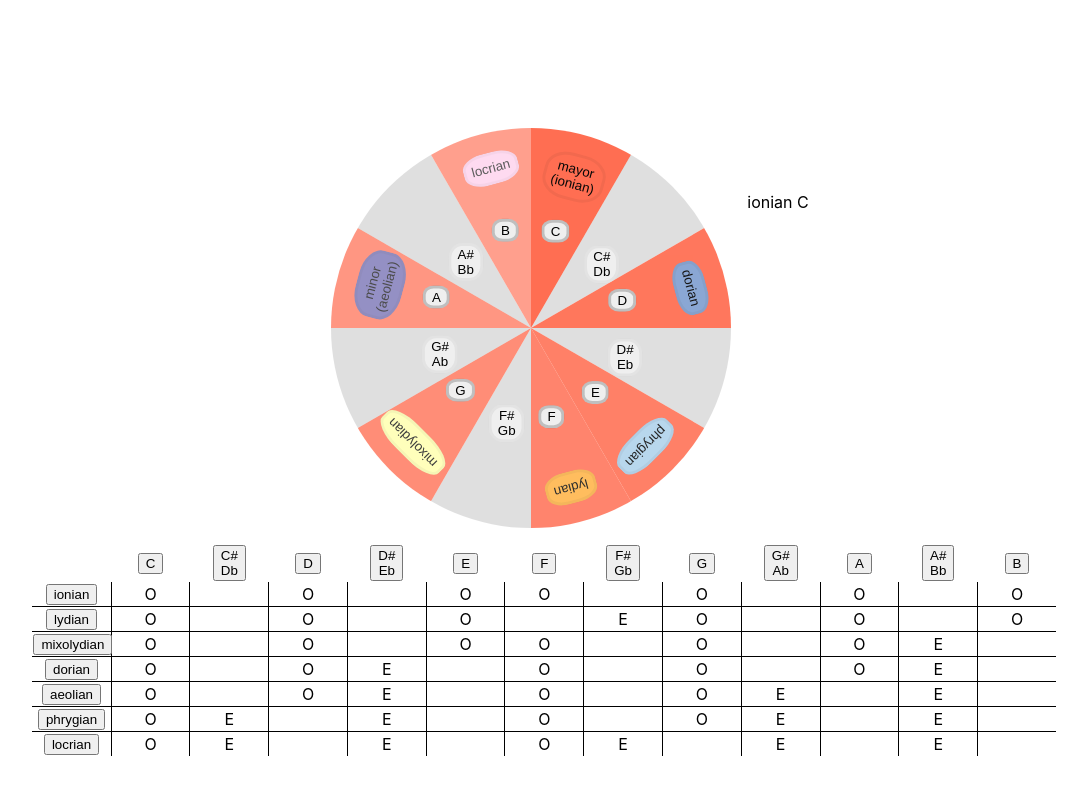
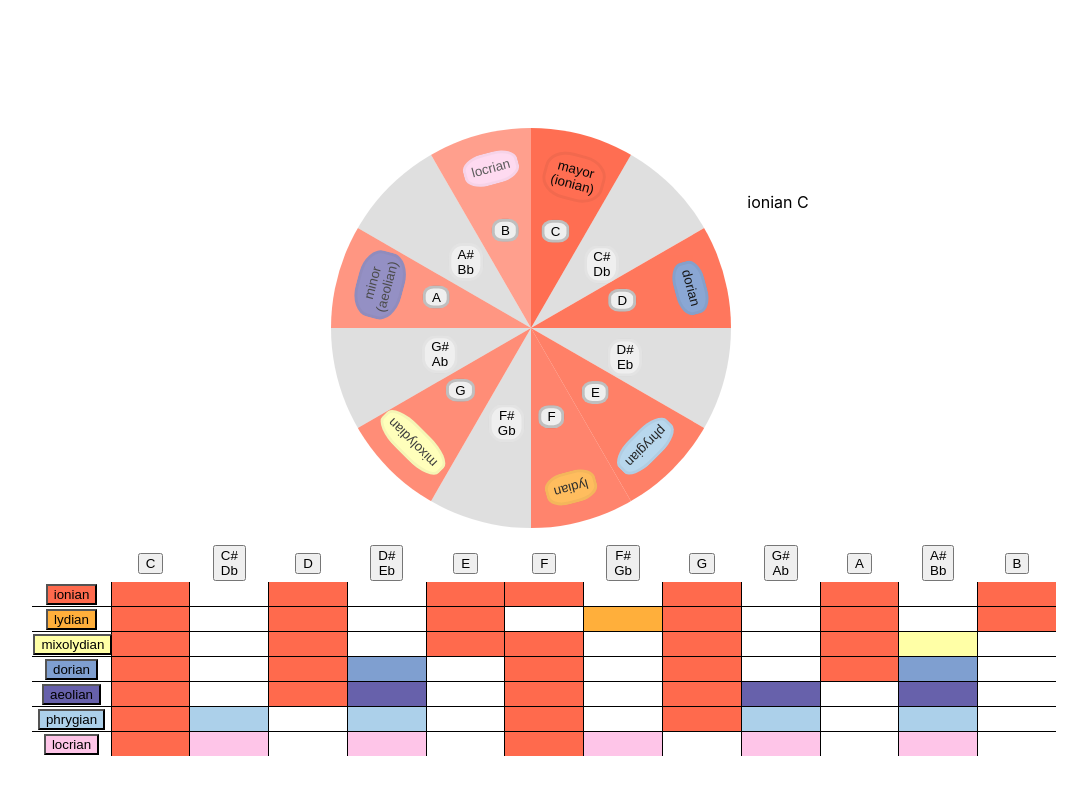
Before and after one commit to istng/music-theory-web, a React (Create React App) app: page / in a window 1280 px wide. Shown: the top 794 px of the page, without its empty margins (70-1157 px from the left). Built offline with nearby package versions, Linux system fonts and the light colour scheme.

Commit message:
color table cells

```diff
--- a/src/components/modes_table.js
+++ b/src/components/modes_table.js
@@ -48,15 +48,15 @@ export class ModesTable extends React.Component {
         }
       ],
       modesNames: ['ionian', 'lydian', 'mixolydian', 'dorian', 'aeolian', 'phrygian', 'locrian'],
-      currentMainNote: 'C',
-      currentMainMode: 'ionian',
+      mainNote: 'C',
+      mainMode: 'ionian',
       currentMainIntervals: classicModes.find(mode => mode.name === 'ionian').intervals,
     };
   }
 
   changeMainMode(modeName) {
     this.setState({
-      currentMainMode: modeName,
+      mainMode: modeName,
       currentMainIntervals: classicModes.find(mode => mode.name === modeName).intervals,
     });
   }
@@ -68,21 +68,19 @@ export class ModesTable extends React.Component {
     const newNotes = rotateArrayFromIndex(this.state.notes, index);
     this.setState({
       notes: newNotes,
-      currentMainNote: note,
+      mainNote: note,
     });
   }
 
-  renderModeTableCell(currentCell, mainCurrentCell) {
+  renderModeTableCell(currentCell, mainCurrentCell, mainModeColor, currentModeColor) {
     if (currentCell && mainCurrentCell) {
       return (
-        <td className='colored-equal-cell'>
-          O
+        <td style={{background: mainModeColor}} className='colored-equal-cell'>
         </td>
       );
     } else if(currentCell) {
       return (
-        <td className='colored-different-cell'>
-          E
+        <td style={{background: currentModeColor}} className='colored-different-cell'>
         </td>
       );
     } else {
@@ -96,10 +94,12 @@ export class ModesTable extends React.Component {
   renderModeRow(modeName) {
     let intervals = classicModes.find(mode => mode.name === modeName).intervals;
     let equalIntervals = exclusiveAndArray(intervals, this.state.currentMainIntervals);
+    const currentModeColor = classicModes.find(mode => mode.name === modeName).color;
+    const mainModeColor = classicModes.find(mode => mode.name === this.state.mainMode).color;
     return (
       <tr>
         <td>
-          <button className='modes-table-mode-button' onClick={() => this.changeMainMode(modeName)}>
+          <button style={{background: currentModeColor}} className='modes-table-mode-button' onClick={() => this.changeMainMode(modeName)}>
             <div className='desktop-name'>
               { modeName }
             </div>
@@ -109,7 +109,7 @@ export class ModesTable extends React.Component {
           </button>
         </td>
         { intervals.map((value, index) => {
-          return this.renderModeTableCell(value, equalIntervals[index])
+          return this.renderModeTableCell(value, equalIntervals[index], mainModeColor, currentModeColor)
         }) }
       </tr>
     );
```
Also changed, not shown: src/styles/modes_table.scss (line endings or trailing spaces).
